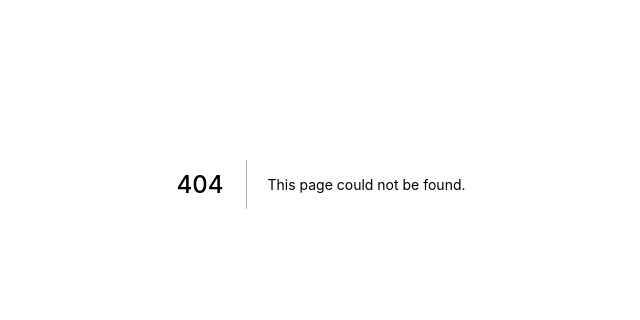
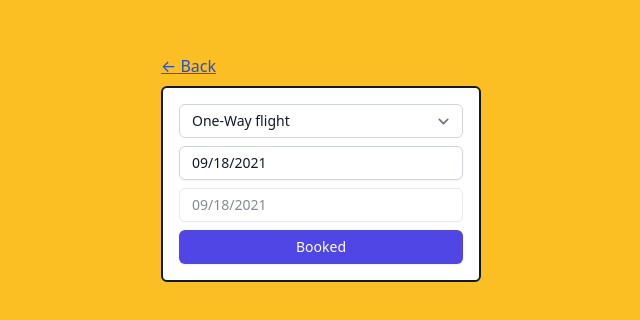
Before and after one commit to mohamedmagdy17593/useReducer-7gui, a Next.js app: page /flight-booker in a window 1280 px wide. Before the commit this address had no page. Shown: the part 216-536 px from the top of the page, without its empty margins (319-959 px from the left). Built offline with nearby package versions, Linux system fonts and the light colour scheme.

Commit message:
add book flight with basic styles

```diff
--- a/package.json
+++ b/package.json
@@ -10,9 +10,12 @@
   },
   "dependencies": {
     "@tailwindcss/forms": "^0.3.3",
+    "@types/react-datepicker": "^4.1.7",
     "clsx": "^1.1.1",
+    "date-fns": "^2.24.0",
     "next": "11.1.2",
     "react": "17.0.2",
+    "react-datepicker": "^4.2.1",
     "react-dom": "17.0.2"
   },
   "devDependencies": {
--- a/src/modules/common/Button/Button.module.css
+++ b/src/modules/common/Button/Button.module.css
@@ -1,10 +1,24 @@
 .btn {
-  @apply inline-flex items-center px-3 py-2 border border-transparent text-sm leading-4 font-medium rounded-md shadow-sm focus:outline-none focus:ring-2 focus:ring-offset-2;
+  @apply inline-block px-3 py-2 border border-transparent text-sm leading-4 font-medium rounded-md shadow-sm focus:outline-none focus:ring-2 focus:ring-offset-2;
+}
+
+.disabled {
+  @apply cursor-not-allowed opacity-50;
 }
 
 .primary {
   @apply text-white bg-indigo-600 hover:bg-indigo-700 focus:ring-indigo-500;
 }
+.primary.disabled {
+  @apply bg-indigo-700;
+}
 .secondary {
   @apply text-indigo-700 bg-indigo-100 hover:bg-indigo-200 focus:ring-indigo-500;
 }
+.primary.disabled {
+  @apply bg-indigo-200;
+}
+
+.block {
+  @apply w-full text-center;
+}
--- a/src/modules/common/Button/Button.tsx
+++ b/src/modules/common/Button/Button.tsx
@@ -4,10 +4,18 @@ import styles from './Button.module.css';
 
 type ButtonProps = React.ComponentPropsWithRef<'button'> & {
   variant?: 'primary' | 'secondary';
+  block?: boolean;
 };
 
 const Button = React.forwardRef<HTMLButtonElement, ButtonProps>(function Button(
-  { className, children, variant = 'primary', ...rest },
+  {
+    className,
+    children,
+    variant = 'primary',
+    block = false,
+    disabled,
+    ...rest
+  },
   ref,
 ) {
   return (
@@ -16,11 +24,18 @@ const Button = React.forwardRef<HTMLButtonElement, ButtonProps>(function Button(
       className={clsx(
         styles.btn,
         {
+          // colors
           [styles.primary]: variant === 'primary',
           [styles.secondary]: variant === 'secondary',
+          // sizes
+          [styles.block]: block,
+          // disable
+          [styles.disabled]: disabled,
         },
         className,
       )}
+      disabled={disabled}
+      type="button"
       {...rest}
     >
       {children}
--- a/src/modules/common/Input/Input.module.css
+++ b/src/modules/common/DatePicker/DatePicker.module.css
@@ -3,5 +3,5 @@
 }
 
 .disabled {
-  @apply cursor-not-allowed opacity-75;
+  @apply cursor-not-allowed opacity-50;
 }
--- /dev/null
+++ b/src/modules/common/DatePicker/DatePicker.tsx
@@ -0,0 +1,33 @@
+import React from 'react';
+import ReactDatePicker from 'react-datepicker';
+import clsx from 'clsx';
+import styles from './DatePicker.module.css';
+
+export type DateValue = null | Date;
+
+export interface DatePickerProps {
+  value: DateValue;
+  onChange(date: DateValue): void;
+  className?: string;
+  disabled?: boolean;
+}
+
+function DatePicker({ value, onChange, className, disabled }: DatePickerProps) {
+  return (
+    <ReactDatePicker
+      className={clsx(
+        styles.input,
+        {
+          [styles.disabled]: disabled,
+        },
+        className,
+      )}
+      disabled={disabled}
+      closeOnScroll={(e) => e.target === document}
+      selected={value}
+      onChange={(date) => onChange(date as DateValue)}
+    />
+  );
+}
+
+export default DatePicker;
--- a/src/modules/common/Layout/Layout.tsx
+++ b/src/modules/common/Layout/Layout.tsx
@@ -10,7 +10,14 @@ type LayoutProps = React.PropsWithChildren<{
 function Layout({ children, size = 'md', noBack = false }: LayoutProps) {
   return (
     <div className="min-h-screen bg-yellow-400 flex justify-center items-center">
-      <div className="flex flex-col m-4">
+      <div
+        className={clsx('flex flex-col m-4 w-full', {
+          'max-w-xs': size === 'xs',
+          'max-w-sm': size === 'sm',
+          'max-w-md': size === 'md',
+          'max-w-lg': size === 'lg',
+        })}
+      >
         {!noBack && (
           <div className="mb-2">
             <Link href="/">
@@ -24,13 +31,7 @@ function Layout({ children, size = 'md', noBack = false }: LayoutProps) {
         {/* Card */}
         <div
           className={clsx(
-            'w-full  p-4 bg-white border-2 border-gray-900 rounded-md',
-            {
-              'max-w-xs': size === 'xs',
-              'max-w-sm': size === 'sm',
-              'max-w-md': size === 'md',
-              'max-w-lg': size === 'lg',
-            },
+            'w-full p-4 bg-white border-2 border-gray-900 rounded-md',
           )}
         >
           {children}
--- /dev/null
+++ b/src/modules/common/Select/Select.module.css
@@ -0,0 +1,3 @@
+.select {
+  @apply block w-full pl-3 pr-10 py-1.5 text-base border-gray-300 focus:outline-none focus:ring-indigo-500 focus:border-indigo-500 sm:text-sm rounded-md;
+}
--- /dev/null
+++ b/src/modules/common/Select/Select.tsx
@@ -0,0 +1,28 @@
+import React from 'react';
+import clsx from 'clsx';
+import styles from './Select.module.css';
+
+interface Option {
+  label: string;
+  value: string | number | readonly string[] | undefined;
+}
+
+type SelectProps = React.ComponentPropsWithRef<'select'> & {
+  options: Option[];
+};
+
+function Select({ options, ...rest }: SelectProps) {
+  return (
+    <select className={clsx(styles.select)} {...rest}>
+      {options.map((option, i) => {
+        return (
+          <option key={i} value={option.value}>
+            {option.label}
+          </option>
+        );
+      })}
+    </select>
+  );
+}
+
+export default Select;
--- /dev/null
+++ b/src/pages/flight-booker.tsx
@@ -0,0 +1,153 @@
+import React, { useReducer, useState } from 'react';
+import Button from '../modules/common/Button/Button';
+import DatePicker from '../modules/common/DatePicker/DatePicker';
+import Layout from '../modules/common/Layout/Layout';
+import Select from '../modules/common/Select/Select';
+import { isAfter } from 'date-fns';
+
+type FlightTypes = 'one-way' | 'return';
+
+type State = {
+  type: FlightTypes;
+  start: Date | null;
+  end: Date | null;
+  booked: boolean;
+};
+
+type Action =
+  | {
+      type: 'change-type';
+      value: FlightTypes;
+    }
+  | {
+      type: 'change-start';
+      value: Date | null;
+    }
+  | {
+      type: 'change-end';
+      value: Date | null;
+    }
+  | {
+      type: 'book';
+    }
+  | {
+      type: 'reset';
+    };
+
+function FlightBooker() {
+  let [state, dispatch] = useReducer(
+    (state: State, action: Action) => {
+      if (state.booked) {
+        switch (action.type) {
+          case 'reset': {
+            return {
+              ...state,
+              booked: false,
+            };
+          }
+          default: {
+            return state;
+          }
+        }
+      } else {
+        switch (action.type) {
+          case 'change-type': {
+            return { ...state, type: action.value };
+          }
+          case 'change-start': {
+            return { ...state, start: action.value };
+          }
+          case 'change-end': {
+            return { ...state, end: action.value };
+          }
+          case 'book': {
+            return { ...state, booked: true };
+          }
+          default: {
+            return state;
+          }
+        }
+      }
+    },
+    {
+      type: 'one-way',
+      start: new Date(),
+      end: new Date(),
+      booked: false,
+    },
+  );
+
+  let { type, start, end, booked } = state;
+
+  let endIsDisabled = type === 'one-way';
+  let bookIsDisabled =
+    !start || !end || (type === 'return' && isAfter(start, end));
+
+  return (
+    <Layout size="xs">
+      <div className="mb-2">
+        <Select
+          value={type}
+          onChange={(e) =>
+            dispatch({
+              type: 'change-type',
+              value: e.target.value as FlightTypes,
+            })
+          }
+          options={[
+            { label: 'One-Way flight', value: 'one-way' },
+            { label: 'Return flight', value: 'return' },
+          ]}
+        />
+      </div>
+
+      <div className="mb-2">
+        <DatePicker
+          value={start}
+          onChange={(date) =>
+            dispatch({
+              type: 'change-start',
+              value: date,
+            })
+          }
+        />
+      </div>
+
+      <div className="mb-2">
+        <DatePicker
+          disabled={endIsDisabled}
+          value={end}
+          onChange={(date) =>
+            dispatch({
+              type: 'change-end',
+              value: date,
+            })
+          }
+        />
+      </div>
+
+      {booked ? (
+        <Button
+          block
+          variant="secondary"
+          onClick={() => dispatch({ type: 'reset' })}
+        >
+          Reset
+        </Button>
+      ) : (
+        <Button
+          block
+          disabled={bookIsDisabled}
+          onClick={(e) => {
+            e.preventDefault();
+            dispatch({ type: 'book' });
+          }}
+        >
+          Booked
+        </Button>
+      )}
+    </Layout>
+  );
+}
+
+export default FlightBooker;
--- a/src/styles/globals.css
+++ b/src/styles/globals.css
@@ -2,6 +2,12 @@
 @tailwind components;
 @tailwind utilities;
 
+@import 'react-datepicker/dist/react-datepicker.css';
+
+body {
+  @apply text-gray-900;
+}
+
 a {
   @apply text-blue-700 underline;
 }
```
Also changed, not shown: 1 other file (tests, documents, lock files or other folders).
